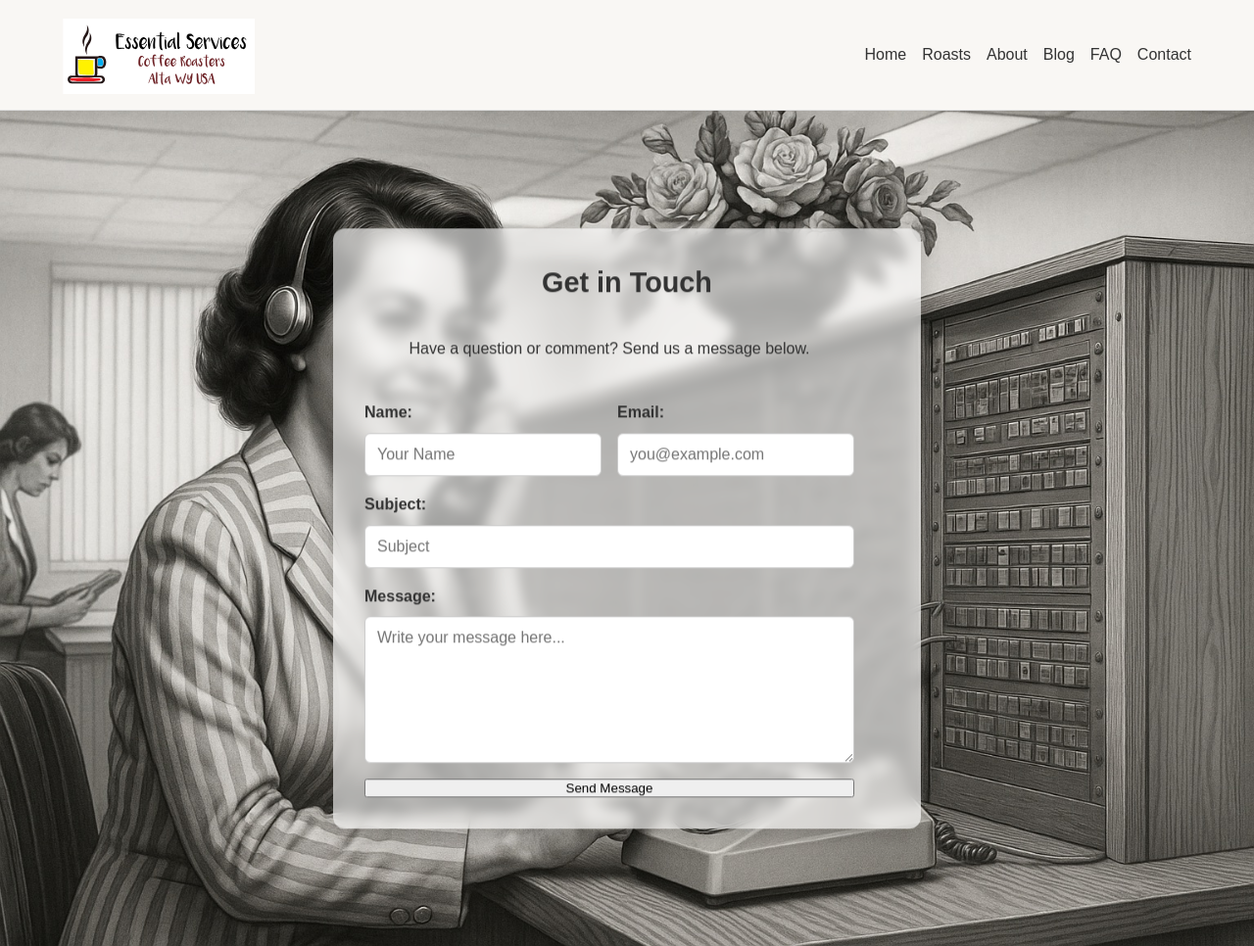
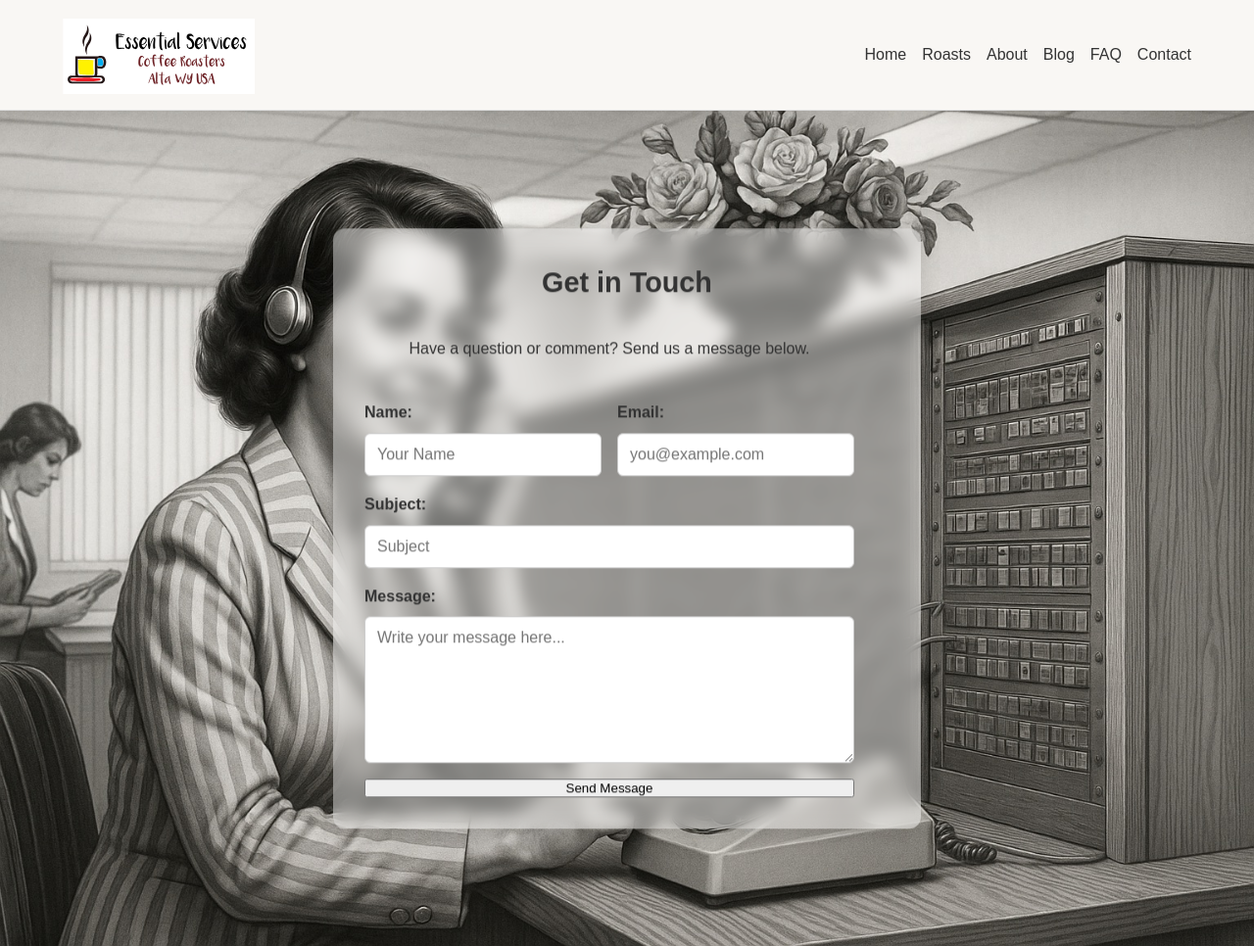
Before and after one commit to feyer123/coffee-api-backend, a website: page dev/contact.html in a window 1280 px wide. Shown: the top 966 px of the page at 98% size. Drawn offline with Linux system fonts and the light colour scheme.

Commit message:
Increase hero-overlay transparency and blur for desktop

```diff
--- a/dev/styles.css
+++ b/dev/styles.css
@@ -675,16 +675,16 @@ nav {
   transform: translate(-50%, -50%);
   width: 90%;
   max-width: 600px;
-  background-color: rgba(255, 255, 255, 0.6); /* 🔧 more transparent */
+  background-color: rgba(255, 255, 255, 0.4); /* 🔧 increased transparency */
   padding: 2rem;
   border-radius: 12px;
-  box-shadow: 0 8px 24px rgba(0, 0, 0, 0.2);
+  box-shadow: 0 8px 24px rgba(0, 0, 0, 0.15);
   color: #333;
   text-align: center;
   display: flex;
   flex-direction: column;
   gap: 1rem;
-  backdrop-filter: blur(6px); /* 🔧 frosted glass effect */
+  backdrop-filter: blur(8px); /* 🔧 slightly stronger blur for legibility */
 }
 
 
```
